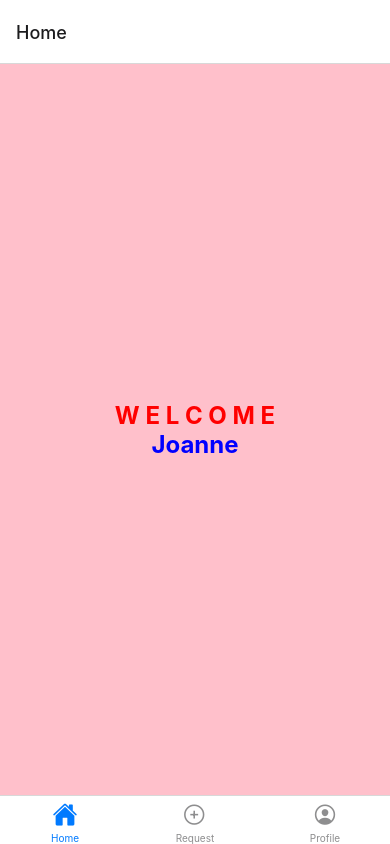
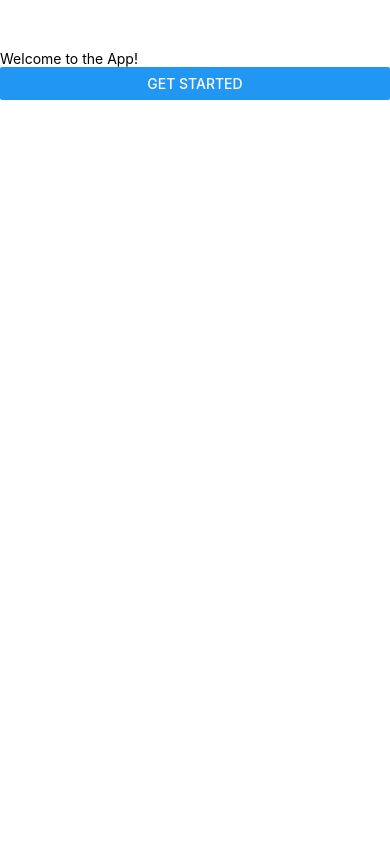
Before and after one commit to audgeviolin07/FlockApp-own-import-, a React Native app: screen / in a window 390 px wide. Built offline with nearby package versions, Linux system fonts and the light colour scheme.

Commit message:
button added

```diff
--- a/navigation/MainContainer.js
+++ b/navigation/MainContainer.js
@@ -1,7 +1,5 @@
 import * as React from 'react';
-import { StatusBar } from 'expo-status-bar';
-import { View, StyleSheet, Text, SafeAreaView, ImageBackground } from 'react-native';
-
+import {useState} from 'react'
 import { NavigationContainer } from '@react-navigation/native';
 import { createBottomTabNavigator } from '@react-navigation/bottom-tabs';
 import Ionicons from 'react-native-vector-icons/Ionicons';
@@ -10,6 +8,7 @@ import Ionicons from 'react-native-vector-icons/Ionicons';
 import HomeScreen from './screen/HomeScreen';
 import RequestScreen from './screen/RequestScreen';
 import ProfileScreen from './screen/ProfileScreen';
+import AuthScreen from './screen/AuthScreen';
 
 //Screen Names
 const homeName = 'Home';
@@ -19,8 +18,14 @@ const profileName = 'Profile';
 const Tab = createBottomTabNavigator();
 
 export default function MainContainer() {
+  const [showMainContainer, setShowMainContainer] = useState(false);
+
+  const handleWelcomeButtonClick = () => {
+    setShowMainContainer(true);
+  };
   return (
     <NavigationContainer>
+    {showMainContainer ? (
       <Tab.Navigator
         initialRouteName={homeName}
         screenOptions={({route}) => ({
@@ -45,6 +50,9 @@ export default function MainContainer() {
         <Tab.Screen name = {profileName} component={ProfileScreen}/>
 
       </Tab.Navigator>
+    ) : (
+        <AuthScreen onButtonClick={handleWelcomeButtonClick} />
+      )}
     </NavigationContainer>
   );
 }
```
